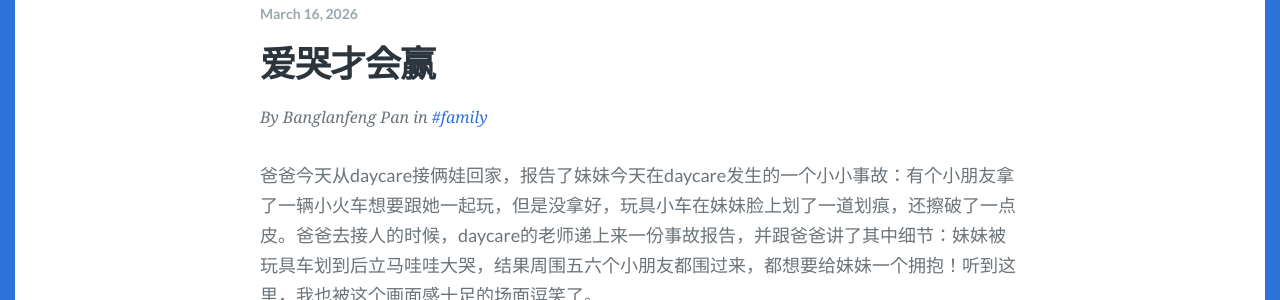
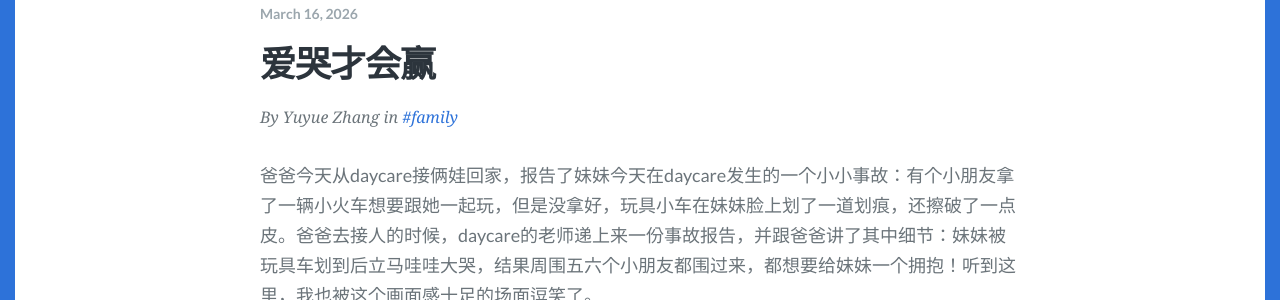
Before and after one commit to spiderPan/APMY, a Jekyll site: the page built from index.html, in a window 1280 px wide and 900 px high. Shown: the part 362-662 px from the top of the window. Built offline with Jekyll 4.4.1, drawn with Linux system fonts in a browser that asks for light colours; some web fonts are replaced; the list of posts is cut into pages by our own code.

Commit message:
update template

```diff
--- a/index.html
+++ b/index.html
@@ -11,7 +11,7 @@ layout: default
       <h2 class="post-title"><a href="{{ site.baseurl }}{{ post.url }}" rel="bookmark">{{post.title}}</a></h2>
       <div class="post-meta">
         {% assign authors = site.data.authors %}
-        {% assign author_key = page.author | default: "pan" %}
+        {% assign author_key = post.author | default: "pan" %}
         {% assign author = authors[author_key] | default: authors["pan"] %}
         By <span class="post-author">{{ author.name }}</span>{% if post.tags.size > 0 %}<span
           class="post-tags"> in
```
